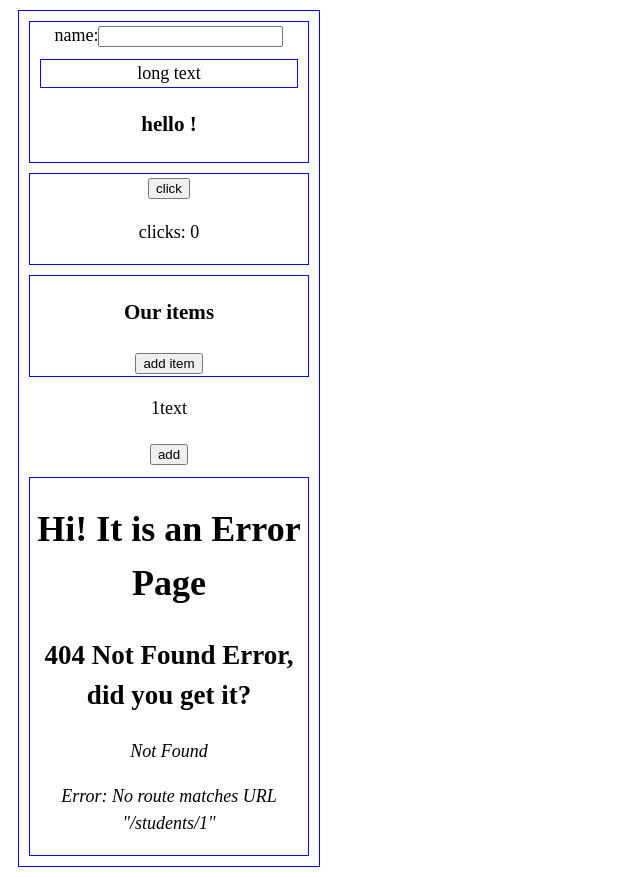
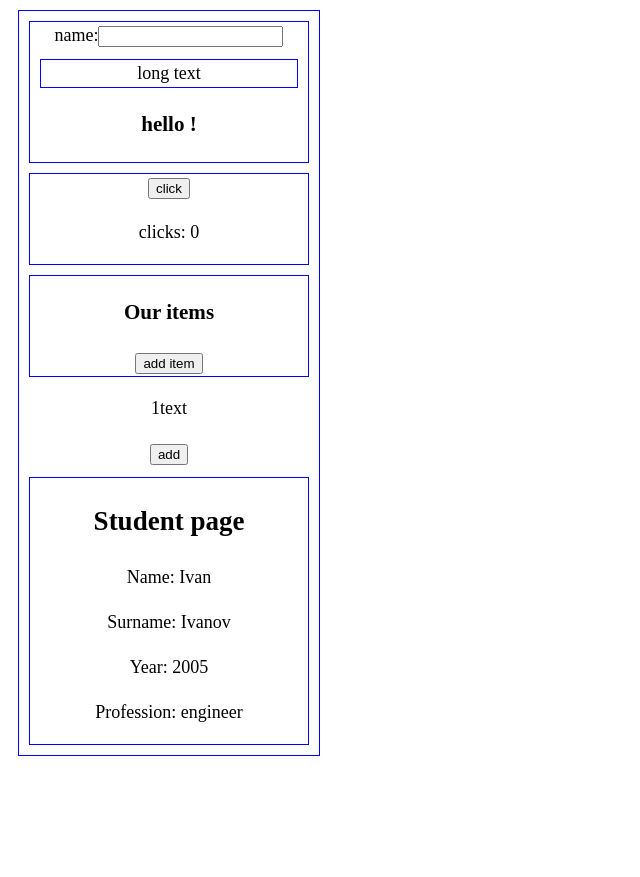
Before and after one commit to Alfaussa/TempConverter, a React (Vite) app in the folder TempConv/: page /students/1 in a window 1280 px wide. Before the commit this address had no page. Shown: the whole page, without its empty margins (0-640 px from the left). After the commit the page ends 800 px from the top, so only its background shows below. Built offline with nearby package versions, Linux system fonts and the light colour scheme.

Commit message:
⊗jsrtPmRtANR

```diff
--- /dev/null
+++ b/TempConv/src/routes/product.jsx
@@ -0,0 +1,21 @@
+
+
+
+function Product() {
+
+const product = {
+		name: 'Product',
+		cost: 400,
+		amount: 5,
+	};
+
+    return (
+	<div>
+		<h2>Product page</h2>
+		<p>Name: {product.name}</p>
+		<p>Cost: {product.cost}</p>
+		<p>Amount: {product.amount}</p>
+	</div>
+
+)};
+export default Product;
--- /dev/null
+++ b/TempConv/src/routes/student.jsx
@@ -0,0 +1,23 @@
+
+
+
+function Student() {
+
+const product = {
+		name: 'Ivan',
+		surname: 'Ivanov',
+		year: 2005,
+		profession:'engineer'
+	};
+
+    return (
+	<div>
+		<h2>Student page</h2>
+		<p>Name: {product.name}</p>
+		<p>Surname: {product.surname}</p>
+		<p>Year: {product.year}</p>
+		<p>Profession: {product.profession}</p>
+	</div>
+
+)};
+export default Student;
```
Also changed, not shown: TempConv/src/main.jsx (+7 -2 lines).
